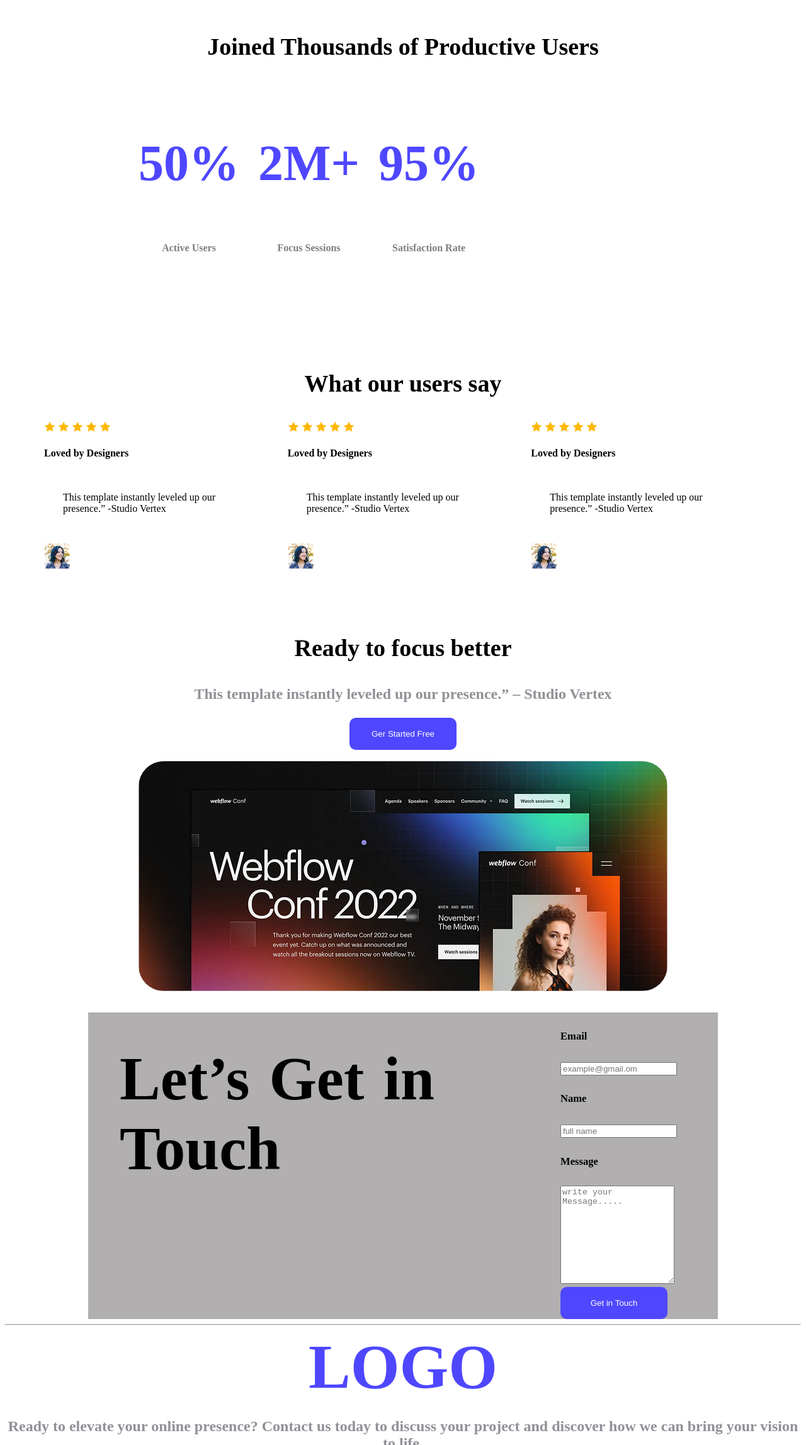
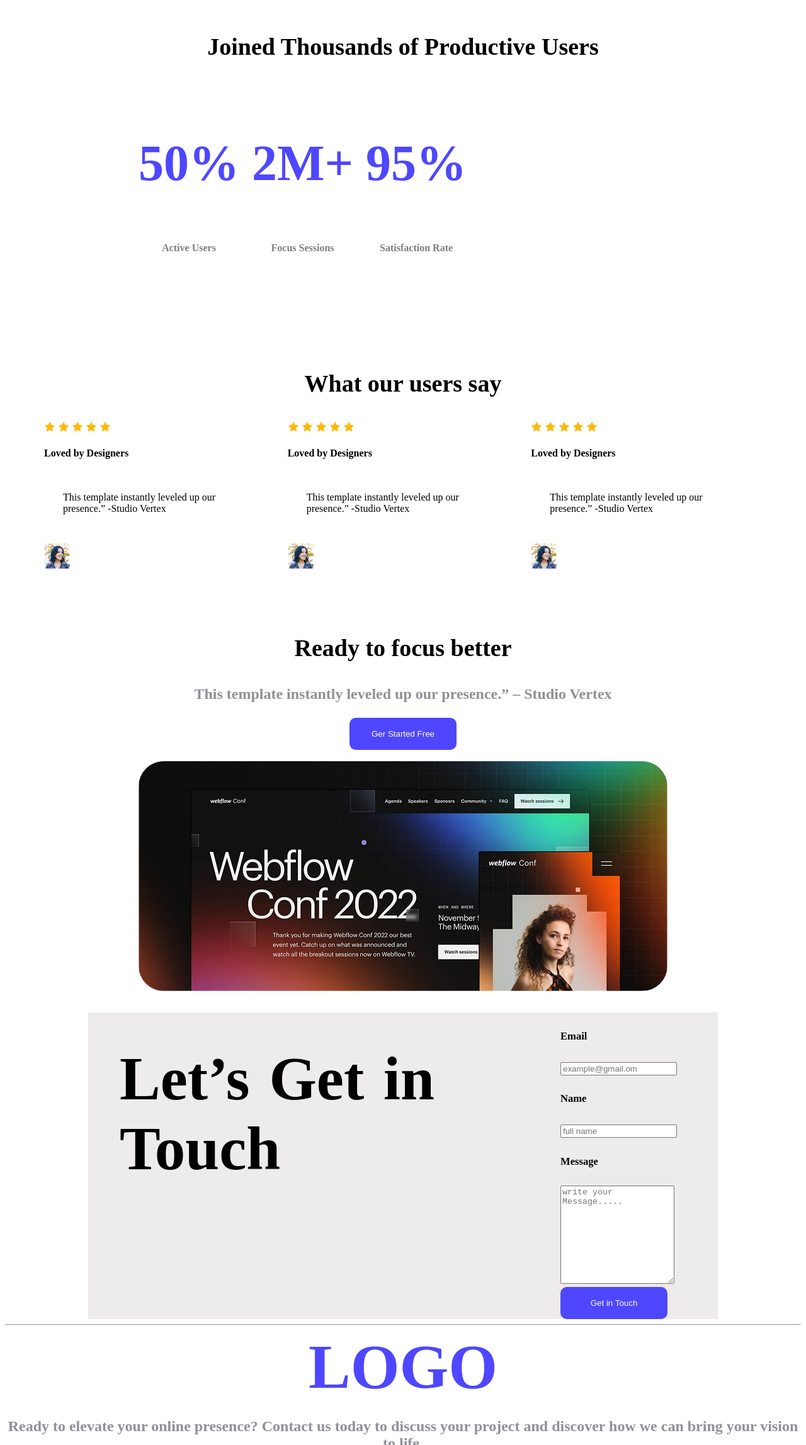
Before and after one commit to web-dev-emon/Assignment-001, a plain HTML site: page index.html in a window 1280 px wide. Shown: the part 1359-3654 px from the top of the page at 63% size. Drawn offline with Linux system fonts and the light colour scheme.

Commit message:
finishing commit

```diff
--- a/styles2.css
+++ b/styles2.css
@@ -116,7 +116,7 @@ font-weight: bold;
 }
 .about-items{
 display: flex;
-gap: 30px;
+gap: 20px;
 align-content: center;
 }
 /* skills containers */
@@ -159,7 +159,7 @@ align-items: left;
 }
 /* upr ftr */
 .secondary-bg{
-    background-color:#b1afaf ;
+    background-color:#edebeb ;
 margin: 0 auto;
 margin-top: 30px;
     max-width: 1000px;
```
